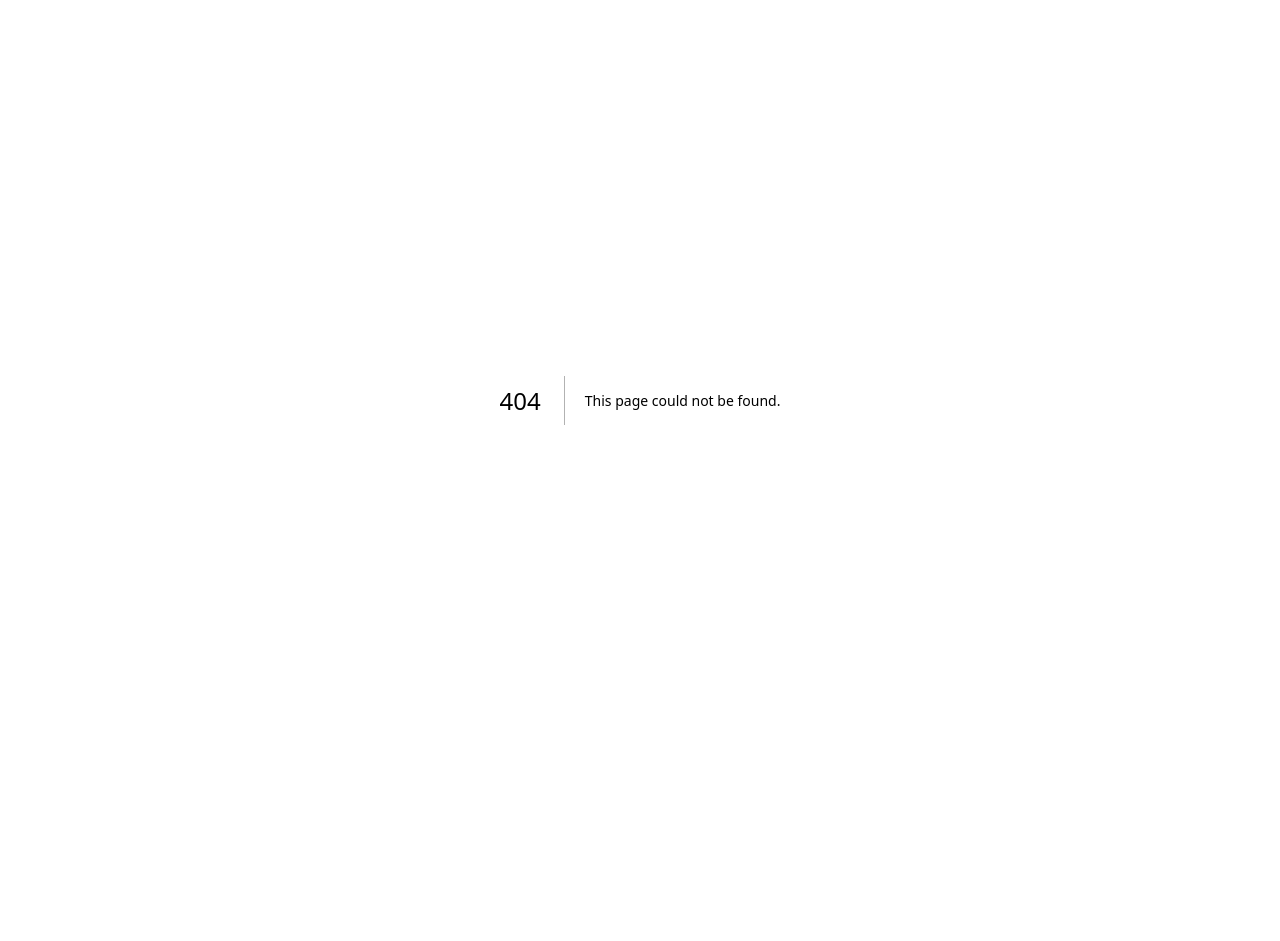
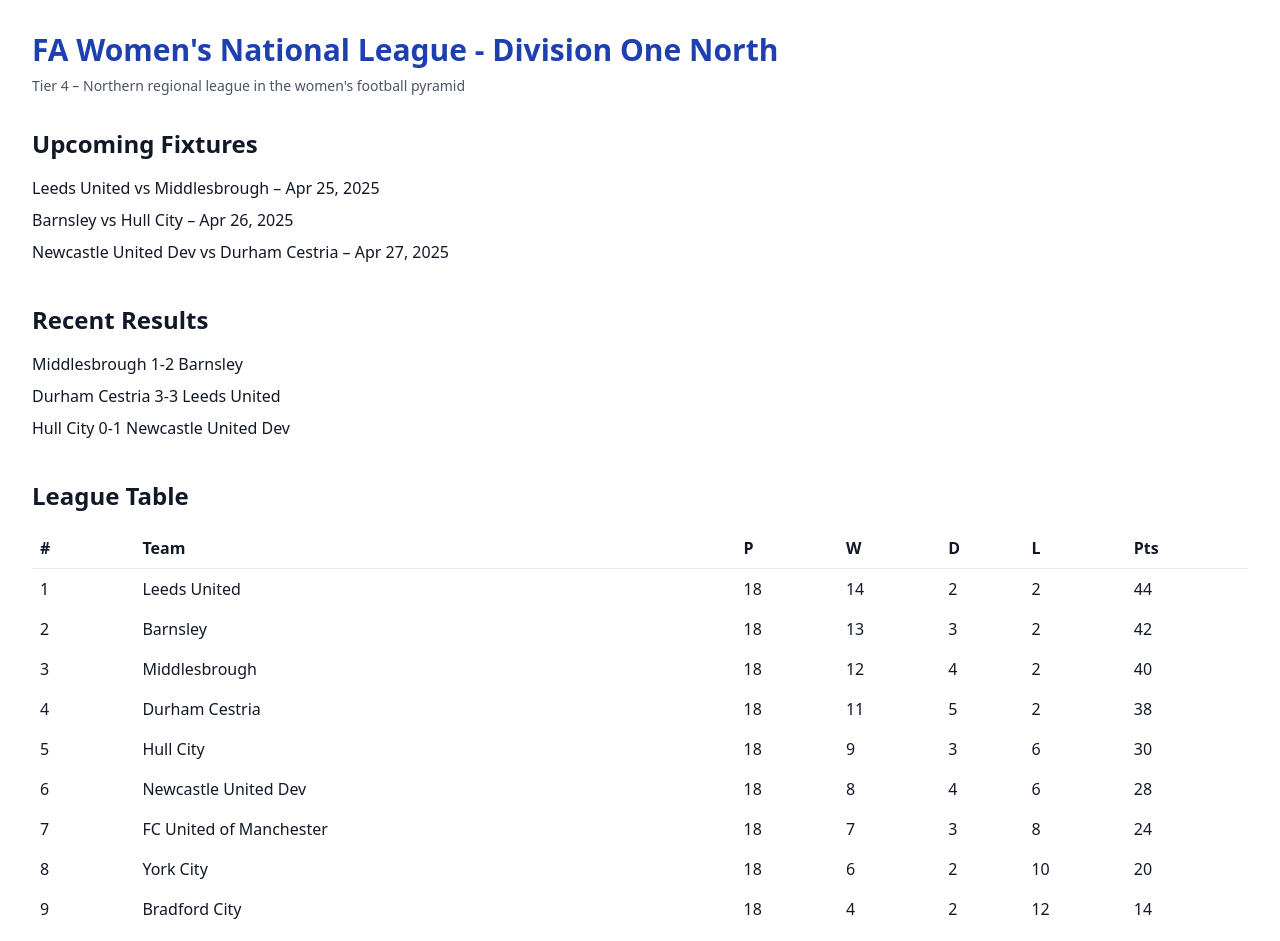
Before and after one commit to jhickey011/the-pyramid-page, a Next.js app: page /leagues/division-one-north in a window 1280 px wide. Before the commit this address had no page. Shown: the top 941 px of the page. Before the commit the page ends 800 px from the top, so only its background shows below. Built offline with nearby package versions, Linux system fonts and the light colour scheme.

Commit message:
Create page.tsx

```diff
--- /dev/null
+++ b/app/leagues/division-one-north/page.tsx
@@ -0,0 +1,57 @@
+export default function DivisionOneNorthPage() {
+  return (
+    <main className="min-h-screen p-8 bg-white text-gray-900">
+      <header className="mb-8">
+        <h1 className="text-3xl font-bold text-blue-800">FA Women's National League - Division One North</h1>
+        <p className="text-sm text-gray-600 mt-2">Tier 4 – Northern regional league in the women's football pyramid</p>
+      </header>
+
+      <section className="mb-10">
+        <h2 className="text-2xl font-semibold mb-4">Upcoming Fixtures</h2>
+        <ul className="space-y-2">
+          <li>Leeds United vs Middlesbrough – Apr 25, 2025</li>
+          <li>Barnsley vs Hull City – Apr 26, 2025</li>
+          <li>Newcastle United Dev vs Durham Cestria – Apr 27, 2025</li>
+        </ul>
+      </section>
+
+      <section className="mb-10">
+        <h2 className="text-2xl font-semibold mb-4">Recent Results</h2>
+        <ul className="space-y-2">
+          <li>Middlesbrough 1-2 Barnsley</li>
+          <li>Durham Cestria 3-3 Leeds United</li>
+          <li>Hull City 0-1 Newcastle United Dev</li>
+        </ul>
+      </section>
+
+      <section>
+        <h2 className="text-2xl font-semibold mb-4">League Table</h2>
+        <table className="w-full text-left border-collapse">
+          <thead>
+            <tr>
+              <th className="border-b p-2">#</th>
+              <th className="border-b p-2">Team</th>
+              <th className="border-b p-2">P</th>
+              <th className="border-b p-2">W</th>
+              <th className="border-b p-2">D</th>
+              <th className="border-b p-2">L</th>
+              <th className="border-b p-2">Pts</th>
+            </tr>
+          </thead>
+          <tbody>
+            <tr><td className="p-2">1</td><td className="p-2">Leeds United</td><td className="p-2">18</td><td className="p-2">14</td><td className="p-2">2</td><td className="p-2">2</td><td className="p-2">44</td></tr>
+            <tr><td className="p-2">2</td><td className="p-2">Barnsley</td><td className="p-2">18</td><td className="p-2">13</td><td className="p-2">3</td><td className="p-2">2</td><td className="p-2">42</td></tr>
+            <tr><td className="p-2">3</td><td className="p-2">Middlesbrough</td><td className="p-2">18</td><td className="p-2">12</td><td className="p-2">4</td><td className="p-2">2</td><td className="p-2">40</td></tr>
+            <tr><td className="p-2">4</td><td className="p-2">Durham Cestria</td><td className="p-2">18</td><td className="p-2">11</td><td className="p-2">5</td><td className="p-2">2</td><td className="p-2">38</td></tr>
+            <tr><td className="p-2">5</td><td className="p-2">Hull City</td><td className="p-2">18</td><td className="p-2">9</td><td className="p-2">3</td><td className="p-2">6</td><td className="p-2">30</td></tr>
+            <tr><td className="p-2">6</td><td className="p-2">Newcastle United Dev</td><td className="p-2">18</td><td className="p-2">8</td><td className="p-2">4</td><td className="p-2">6</td><td className="p-2">28</td></tr>
+            <tr><td className="p-2">7</td><td className="p-2">FC United of Manchester</td><td className="p-2">18</td><td className="p-2">7</td><td className="p-2">3</td><td className="p-2">8</td><td className="p-2">24</td></tr>
+            <tr><td className="p-2">8</td><td className="p-2">York City</td><td className="p-2">18</td><td className="p-2">6</td><td className="p-2">2</td><td className="p-2">10</td><td className="p-2">20</td></tr>
+            <tr><td className="p-2">9</td><td className="p-2">Bradford City</td><td className="p-2">18</td><td className="p-2">4</td><td className="p-2">2</td><td className="p-2">12</td><td className="p-2">14</td></tr>
+            <tr><td className="p-2">10</td><td className="p-2">Chester-le-Street Town</td><td className="p-2">18</td><td className="p-2">2</td><td className="p-2">1</td><td className="p-2">15</td><td className="p-2">7</td></tr>
+          </tbody>
+        </table>
+      </section>
+    </main>
+  );
+}
```
